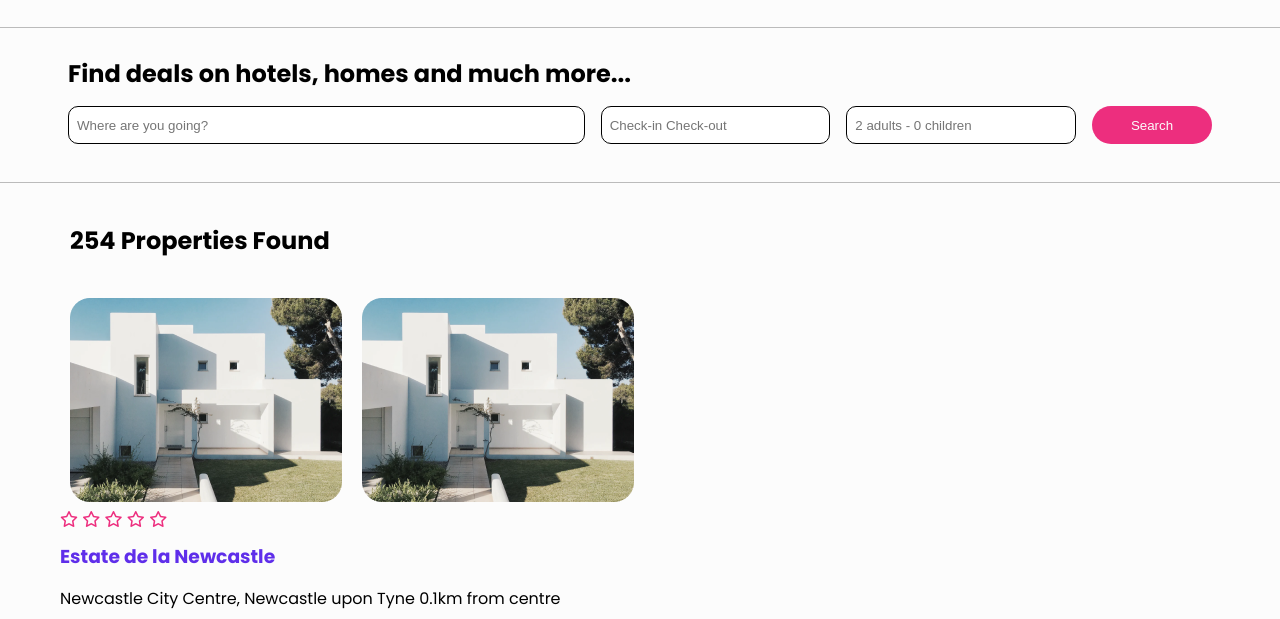
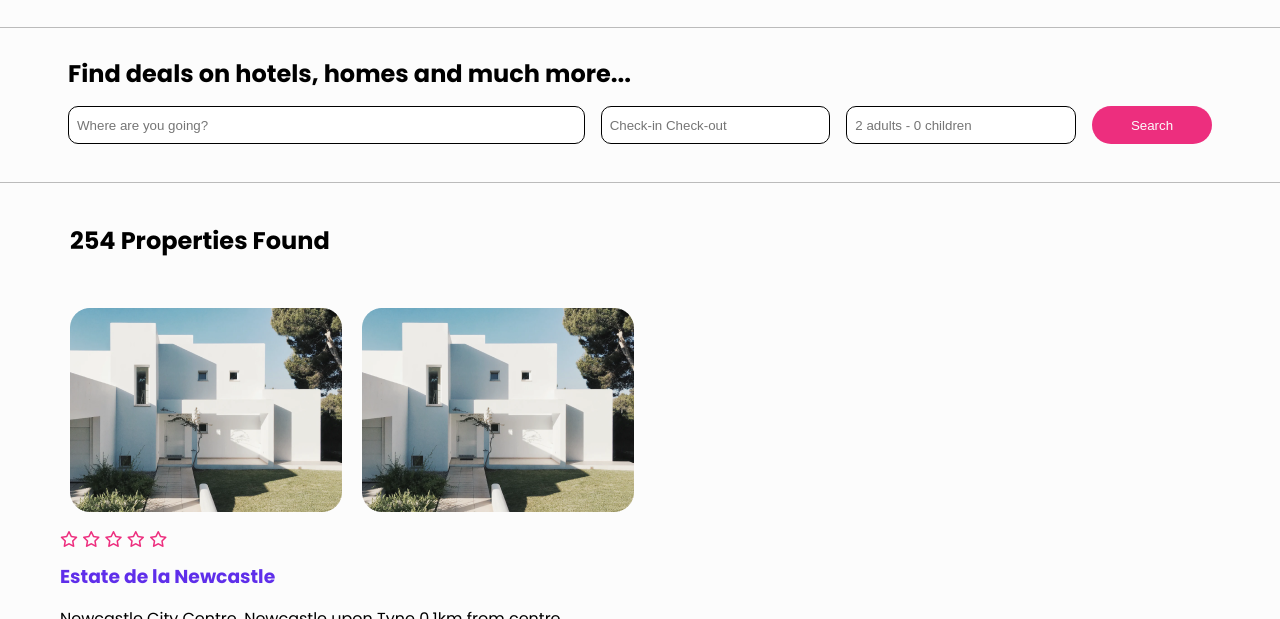
Before and after one commit to MMLORENA/202207-w1chwe-lorena-martinez-fernando-paulino, a website: page index.html in a window 1280 px wide. Shown: the part 134-753 px from the top of the page. Drawn offline with nearby package versions, Linux system fonts and the light colour scheme; files that its build step writes are made by us from their sources.

Commit message:
changed img margin and its container flex wrap

```diff
--- a/sass/_components/_main.scss
+++ b/sass/_components/_main.scss
@@ -21,9 +21,11 @@ main {
 
   .property-images-carrousel {
     display: flex;
+    flex-wrap: wrap;
 
     img {
       padding: 0 10px;
+      margin: 10px 0;
     }
   }
 
```
